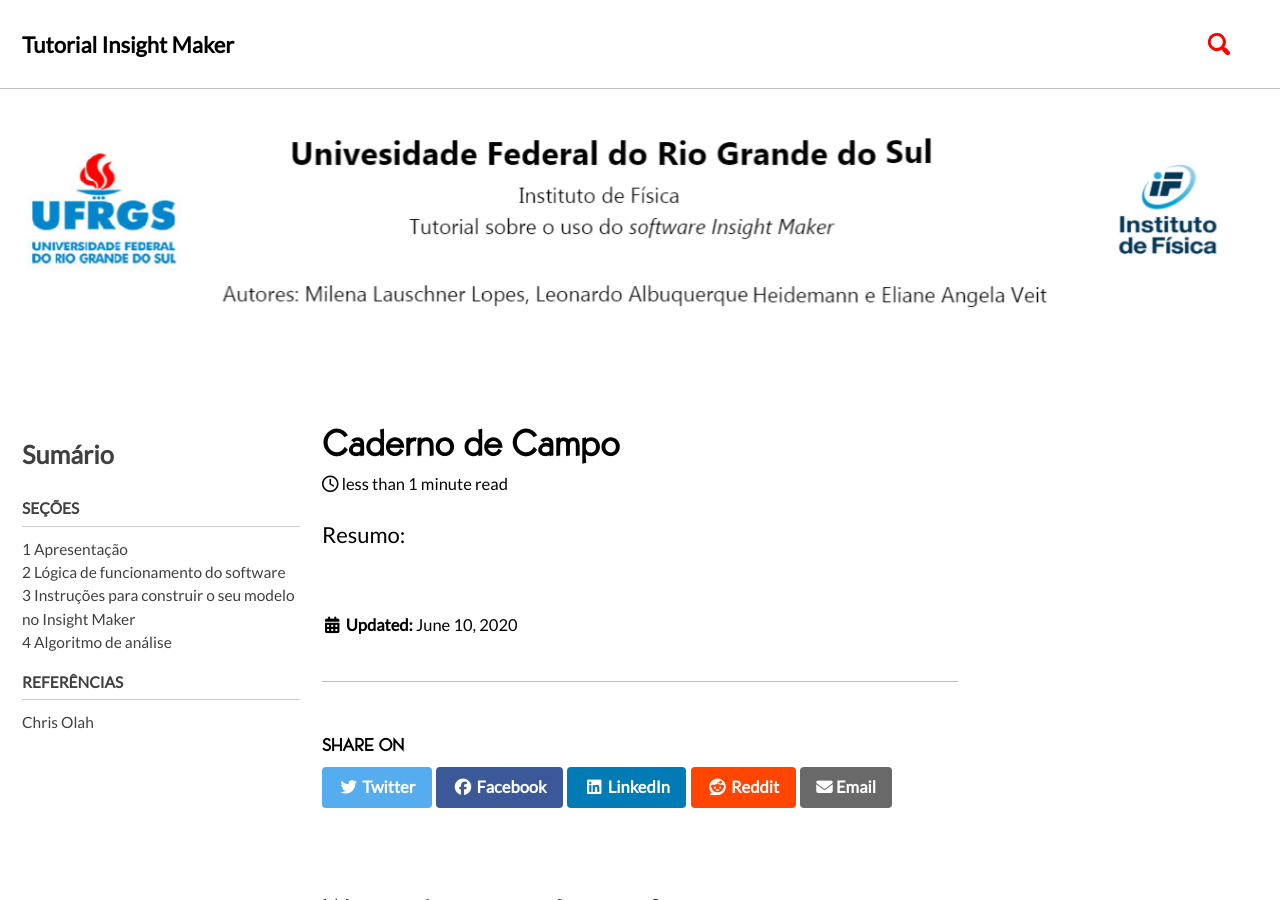
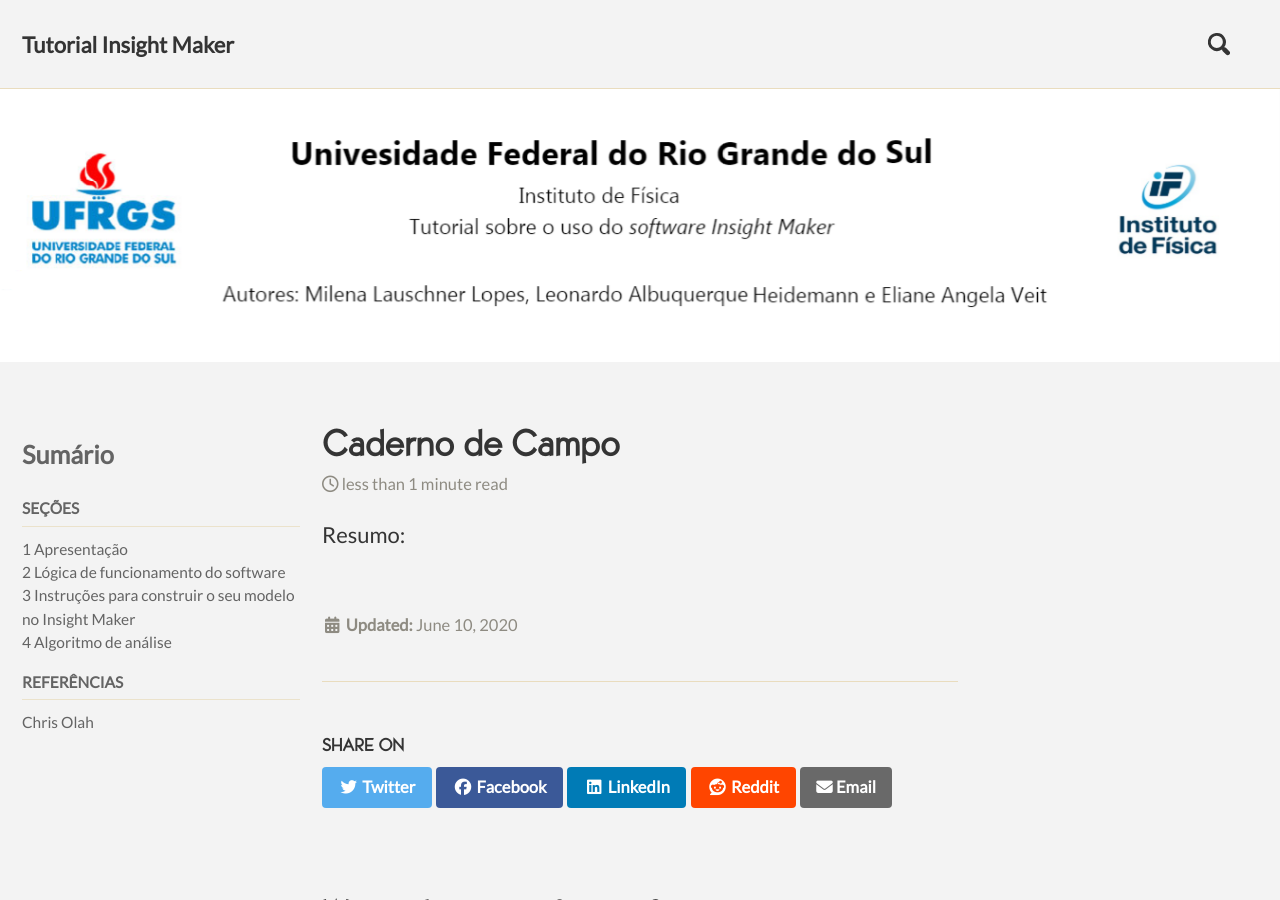
Before and after one commit to milenalauschner/MM, a Jekyll site: the page built from _posts/2020-06-10-publicação1.md, in a window 1280 px wide and 900 px high. Built offline with Jekyll 4.4.1, drawn with Linux system fonts in a browser that asks for light colours; cached includes are drawn as plain includes; nearby versions of some CDN libraries; comment, search, counter and statistics services are not loaded.

Commit message:
Update _config.yml

```diff
--- a/_config.yml
+++ b/_config.yml
@@ -10,7 +10,7 @@
 # Review documentation to determine if you should use `theme` or `remote_theme`
 # https://mmistakes.github.io/minimal-mistakes/docs/quick-start-guide/#installing-the-theme
 remote_theme             : "mmistakes/minimal-mistakes"
-minimal_mistakes_skin    : "contrast" # "air", "aqua", "contrast", "dark", "dirt", "neon", "mint", "plum", "sunrise"
+minimal_mistakes_skin    : "dirt" # "air", "aqua", "contrast", "dark", "dirt", "neon", "mint", "plum", "sunrise"
 
 # Site Settings
 locale                   : "en-US"
@@ -18,9 +18,9 @@
 title_separator          : "|"
 name                     : "Tutorial Insight Maker"
 description              : ""
-url                      : "https://eigenfoo.xyz" # the base hostname & protocol for your site e.g. "https://mmistakes.github.io"
+url                      : "" # the base hostname & protocol for your site e.g. "https://mmistakes.github.io"
 baseurl                  : / # the subpath of your site, e.g. "/blog"
-repository               : "eigenfoo/eigenfoo.github.io" # GitHub username/repo-name e.g. "mmistakes/minimal-mistakes"
+repository               : "milenalauschner/MM.github.io" # GitHub username/repo-name e.g. "mmistakes/minimal-mistakes"
 teaser                   : # path of fallback teaser image, e.g. "/assets/images/500x300.png"
 breadcrumbs              : false # true, false (default)
 words_per_minute         : 150
@@ -95,8 +95,8 @@
   type                   : # Person or Organization (defaults to Person)
   name                   : # If the user or organization name differs from the site's name
   links                  : # An array of links to social media profiles
-    - "https://twitter.com/_eigenfoo"
-    - "https://www.linkedin.com/in/eigenfoo/"
+    - "https://twitter.com/_yourname"
+    - "https://www.linkedin.com/in/yourname/"
 
 # Analytics
 analytics:
@@ -114,19 +114,19 @@
   links:
    # - label: "Email"
     #  icon: "fas fa-fw fa-envelope-square"
-     # url: "https://raw.githubusercontent.com/eigenfoo/eigenfoo.xyz/master/assets/images/email.png"
+     # url: "https://raw.githubusercontent.com/yourname/yoursite/master/assets/images/email.png"
    # - label: "Twitter"
     #  icon: "fab fa-fw fa-twitter-square"
-     # url: "https://twitter.com/@_eigenfoo/"
+     # url: "https://twitter.com/@yourname/"
     #- label: "GitHub"
      # icon: "fab fa-fw fa-github"
-      #url: "https://github.com/eigenfoo/"
+      #url: "https://github.com/yourname/"
     #- label: "LinkedIn"
      # icon: "fab fa-fw fa-linkedin"
-      #url: "https://www.linkedin.com/in/eigenfoo/"
+      #url: "https://www.linkedin.com/in/yourname/"
    # - label: "Keybase"
     #  icon: "fab fa-fw fa-keybase"
-     # url: "https://keybase.io/eigenfoo"
+     # url: "https://keybase.io/yourname"
 
 # Site Footer
 footer:
```
